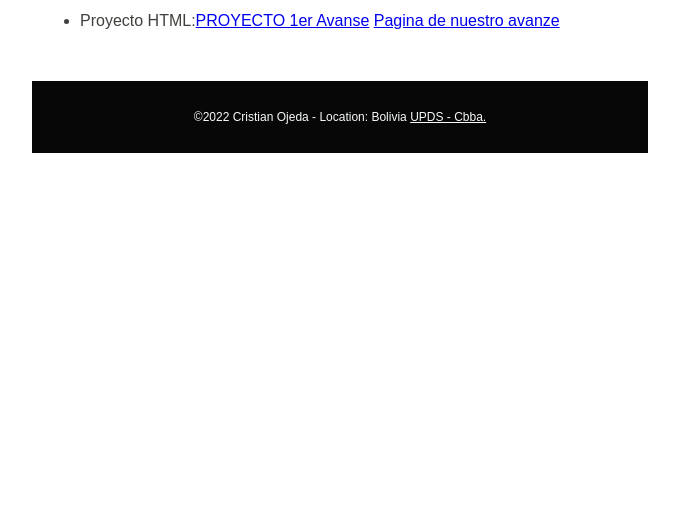
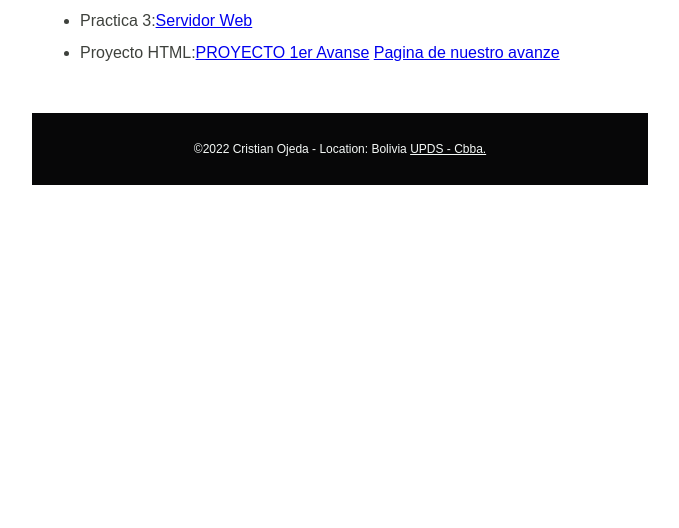
Before and after one commit to cristian-ojeda/Tecnologia_Web-I-, a plain HTML site: page index.html in a window 1280 px wide. Shown: the part 272-800 px from the top of the page, without its empty margins (300-979 px from the left). Drawn offline with Linux system fonts and the light colour scheme.

Commit message:
cristian

```diff
--- a/index.html
+++ b/index.html
@@ -18,6 +18,7 @@
     <ul>
       <li> Practica 1:<a href="Plantilla_InformeActividad_1.pdf">Servidor Web </a></li>
       <li>Practica 2:<a href="Practica_2 Layout CSS.pdf">Layout.CSS</a><a href="../Tecnologia_Web-I-/css/Practica_2/index.html">Index</a></li>
+      <li> Practica 3:<a href="../Tecnologia_Web-I-/css/Practica_3/index.html">Servidor Web </a></li>
       <li>Proyecto HTML:<a href="Proyecto 1er Avance.pdf">PROYECTO 1er Avanse</a> <a href="../Proyecto_Tecnologia_Web_I/index.html">Pagina de nuestro avanze</a></li>
     </ul>
 
```
